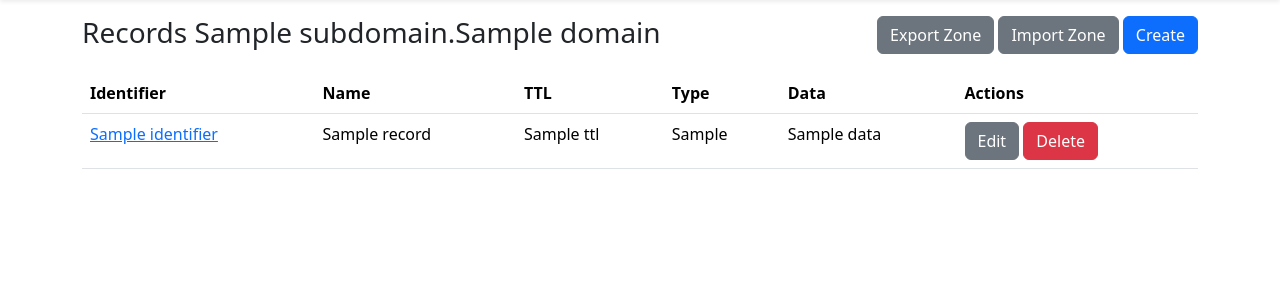
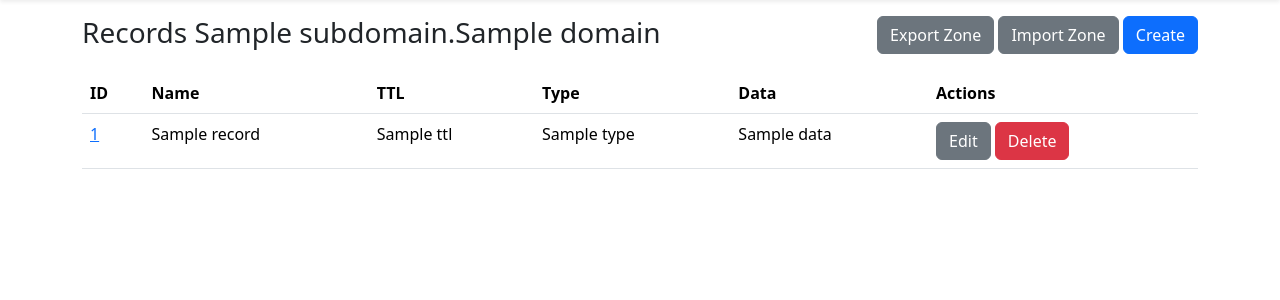
Before and after one commit to sjy5386/flare-core, a Django app: template records/templates/records/record_list.html in a window 1280 px wide. Shown: the part 116-416 px from the top of the page. Run offline with Django 4.2, Linux system fonts and the light colour scheme; tables that the repository leaves empty hold one stand-in row (values such as "Sample post"); the template is opened without the code that fills it: values that come from a table or form of the project are taken from there, most other values are stand-ins (such as "Sample title", 1, 10 or a date in 2020); parts of the project's set-up code (start-up, migrations or seed data) failed here and were passed over; some libraries are stand-ins or nearby versions.

Commit message:
Update records templates

```diff
--- a/records/templates/records/record_detail.html
+++ b/records/templates/records/record_detail.html
@@ -3,8 +3,8 @@
     <h3>Record detail</h3>
     <table class="table">
         <tr>
-            <th scope="row">Identifier</th>
-            <td>{{ record.identifier }}</td>
+            <th scope="row">ID</th>
+            <td>{{ record.id }}</td>
         </tr>
         <tr>
             <th scope="row">Name</th>
@@ -16,7 +16,7 @@
         </tr>
         <tr>
             <th scope="row">Type</th>
-            <td>{{ record.r_type }}</td>
+            <td>{{ record.type }}</td>
         </tr>
         <tr>
             <th scope="row">Data</th>
--- a/records/templates/records/record_list.html
+++ b/records/templates/records/record_list.html
@@ -11,7 +11,7 @@
     <table class="table">
         <thead>
         <tr>
-            <th scope="col">Identifier</th>
+            <th scope="col">ID</th>
             <th scope="col">Name</th>
             <th scope="col">TTL</th>
             <th scope="col">Type</th>
@@ -22,16 +22,16 @@
         <tbody>
         {% for record in records %}
             <tr>
-                <td><a href="{% url 'records:detail' subdomain.id record.identifier %}">{{ record.identifier }}</a></td>
+                <td><a href="{% url 'records:detail' subdomain.id record.id %}">{{ record.id }}</a></td>
                 <td>{{ record.name }}</td>
                 <td>{{ record.ttl }}</td>
-                <td>{{ record.r_type }}</td>
+                <td>{{ record.type }}</td>
                 <td>{{ record.data }}</td>
                 <td>
                     <a class="btn btn-secondary"
-                       href="{% url 'records:update' subdomain.id record.identifier %}">Edit</a>
+                       href="{% url 'records:update' subdomain.id record.id %}">Edit</a>
                     <a class="btn btn-danger"
-                       href="{% url 'records:delete' subdomain.id record.identifier %}">Delete</a>
+                       href="{% url 'records:delete' subdomain.id record.id %}">Delete</a>
                 </td>
             </tr>
         {% endfor %}
```
